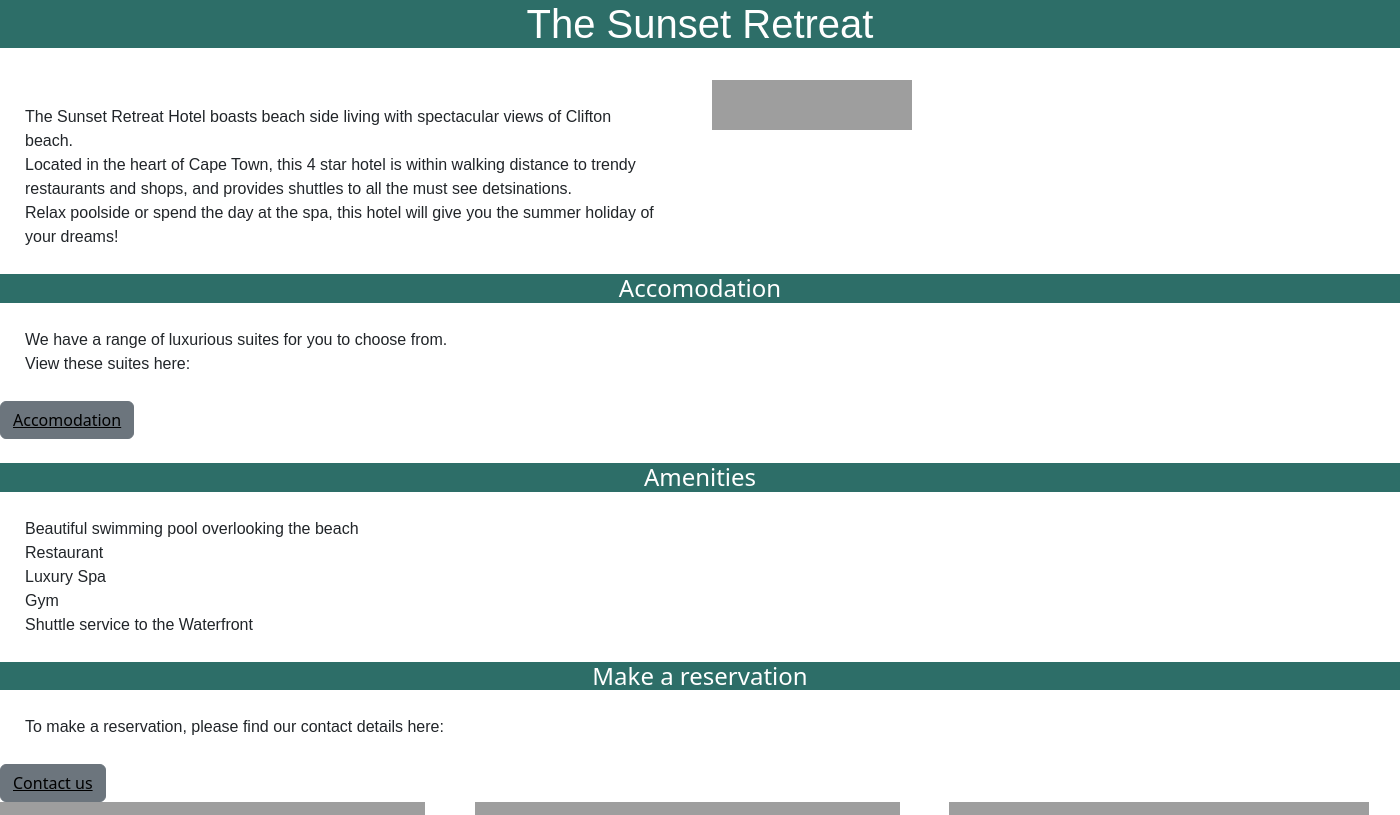
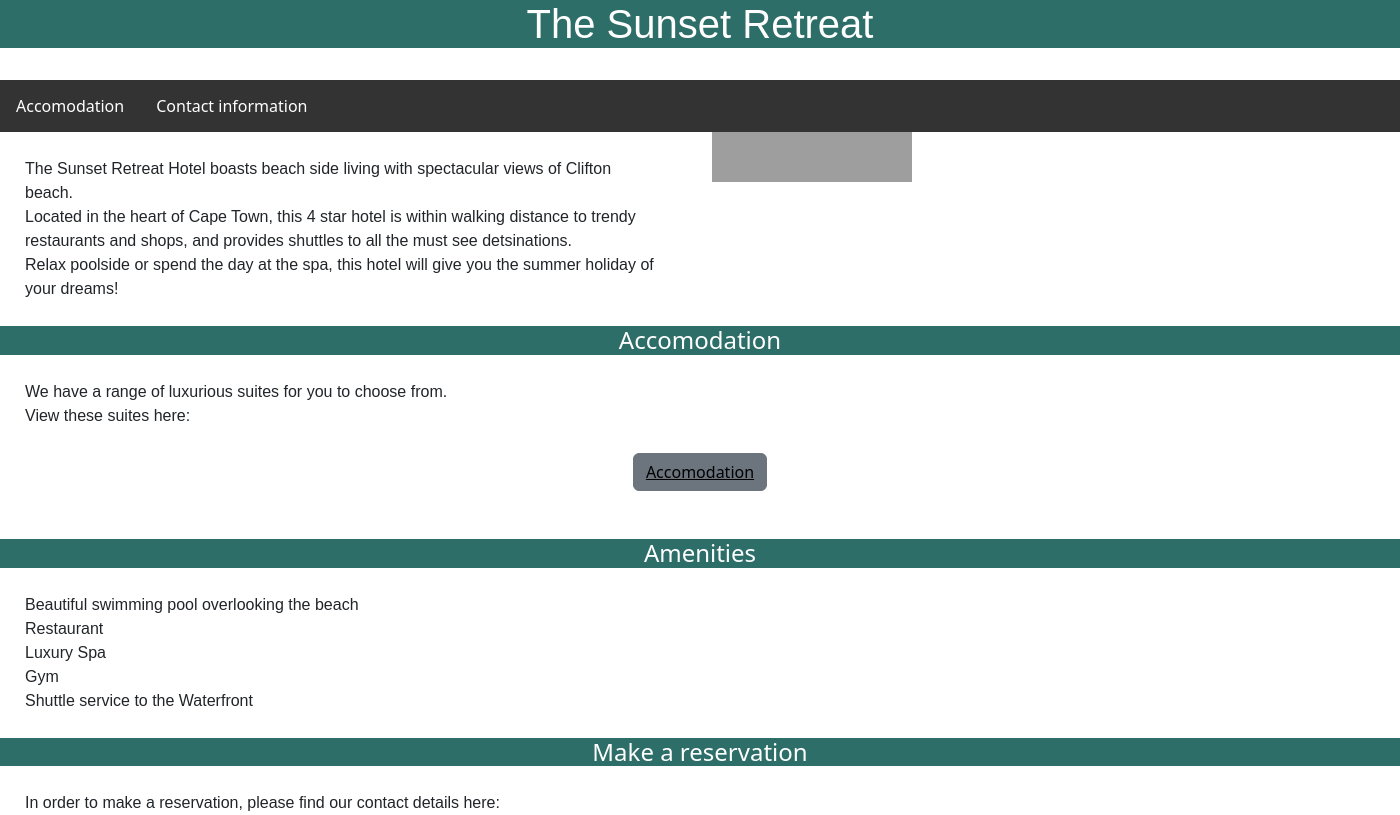
Before and after one commit to Rachel807/Sunset_Retreat, a Django app: page / in a window 1400 px wide. Shown: the part 533-1348 px from the top of the page. Run offline with Django 5.2, Linux system fonts and the light colour scheme; a user stored in the database is signed in; grey boxes are pictures that could not be loaded.

Commit message:
Navbar added

```diff
--- a/home_page/templates/home_page/home_page.html
+++ b/home_page/templates/home_page/home_page.html
@@ -12,11 +12,38 @@ alt = "Sunset" width = 1400 height= 500>
     <style>
         p {font-family: Arial, Helvetica, sans-serif}
         p {margin: 25px;}
+        ul {
+            list-style-type: none;
+            margin: 0;
+            padding: 0;
+            overflow: hidden;
+            background-color: #333;
+            }
+
+            li {
+            float: left;
+            }
+
+            li a {
+            display: block;
+            color: white;
+            text-align: center;
+            padding: 14px 16px;
+            text-decoration: none;
+            }
+            li a:hover {
+            background-color: #111;
+            }
+
     </style>
 </head>
 
 <h1 style="font-family: Arial, Helvetica, sans-serif, Helvetica, sans-serif; text-align: center;  background-color: rgb(45, 110, 104); color:white; ">The Sunset Retreat</h1>
 <br>
+<ul>
+    <li><a class="active" href="{% url 'home_page:detail' %}">Accomodation</a></li>
+    <li><a href="{% url 'home_page:contact' %}">Contact information</a></li>
+  </ul>
 
 <div class = "row">
 
@@ -38,11 +65,13 @@ alt = "Sunset" width = 1400 height= 500>
 <h4 style="text-align: center; background-color: rgb(45, 110, 104); color:white;">Accomodation</h4>
 <p>We have a range of luxurious suites for you to choose from. <br>
     View these suites here:</p>
+
+<div class="text-center">
     <button class = "btn btn-secondary">
         <a style = "color: black" href="{% url 'home_page:detail' %}">Accomodation</a>
     </button>
+</div>
 <br><br>
-
 <h4 style="text-align: center; background-color: rgb(45, 110, 104); color:white;">Amenities</h4>
 <p>Beautiful swimming pool overlooking the beach <br>
 Restaurant <br>
@@ -51,12 +80,13 @@ Gym<br>
 Shuttle service to the Waterfront </p>
 
 <h4 style="text-align: center;background-color: rgb(45, 110, 104); color:white;">Make a reservation</h4>
-<p>To make a reservation, please find our contact details here:</p>
+<p>In order to make a reservation, please find our contact details here:</p>
+<div class="text-center">
     <button class = "btn btn-secondary">
         <a style = "color: black" href="{% url 'home_page:contact' %}">Contact us</a>
-
     </button>
-
+</div>
+<br>
 <div class = "row">
 
     <div class= "col-md-4 background">
```
Also changed, not shown: home_page/templates/home_page/contact.html (+5 -4 lines), home_page/templates/home_page/detail.html (+5 -3 lines), home_page/templates/home_page/rooms_detail.html (+5 -4 lines). Lines whose indentation alone changed are shown as unchanged.
